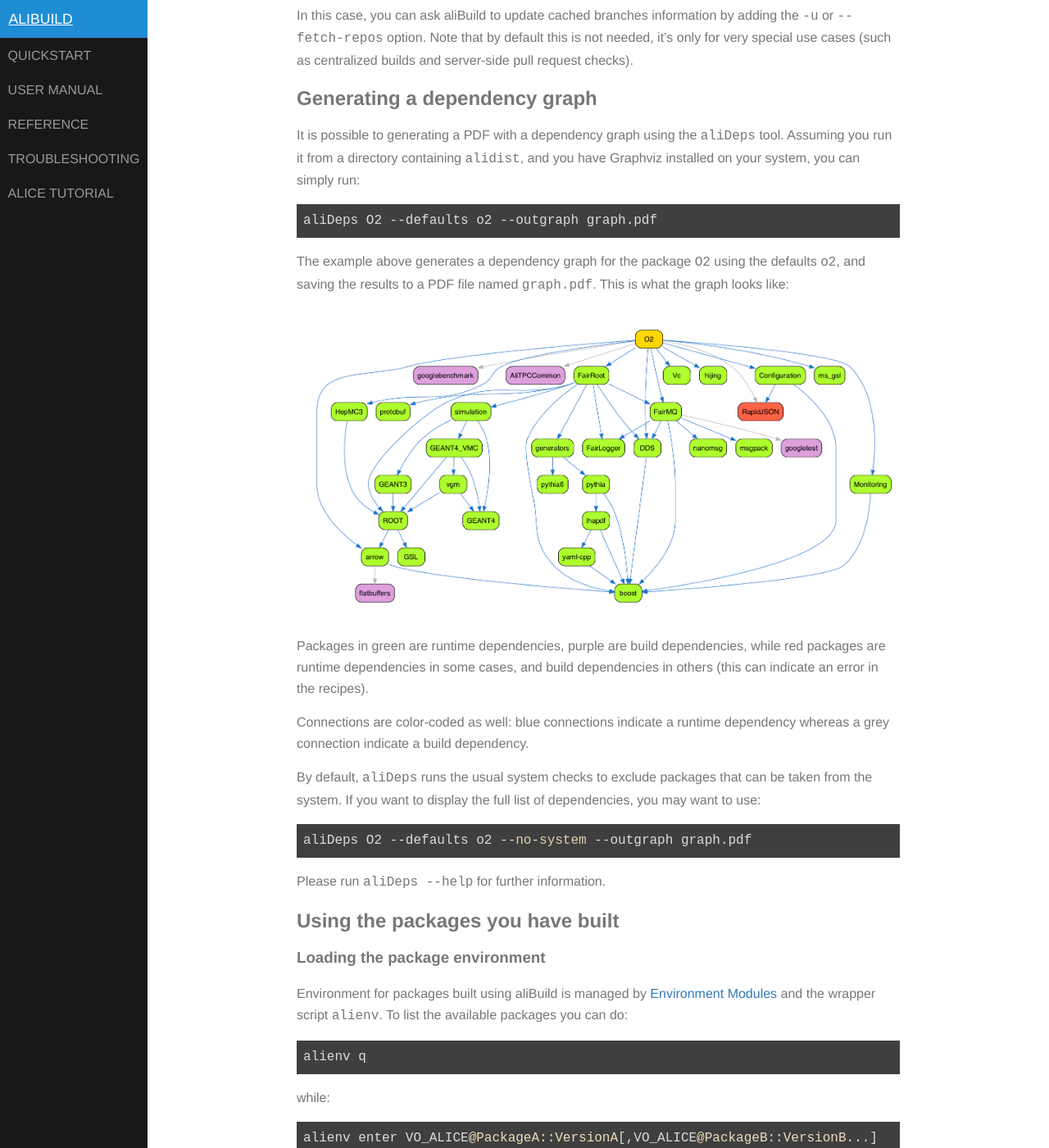
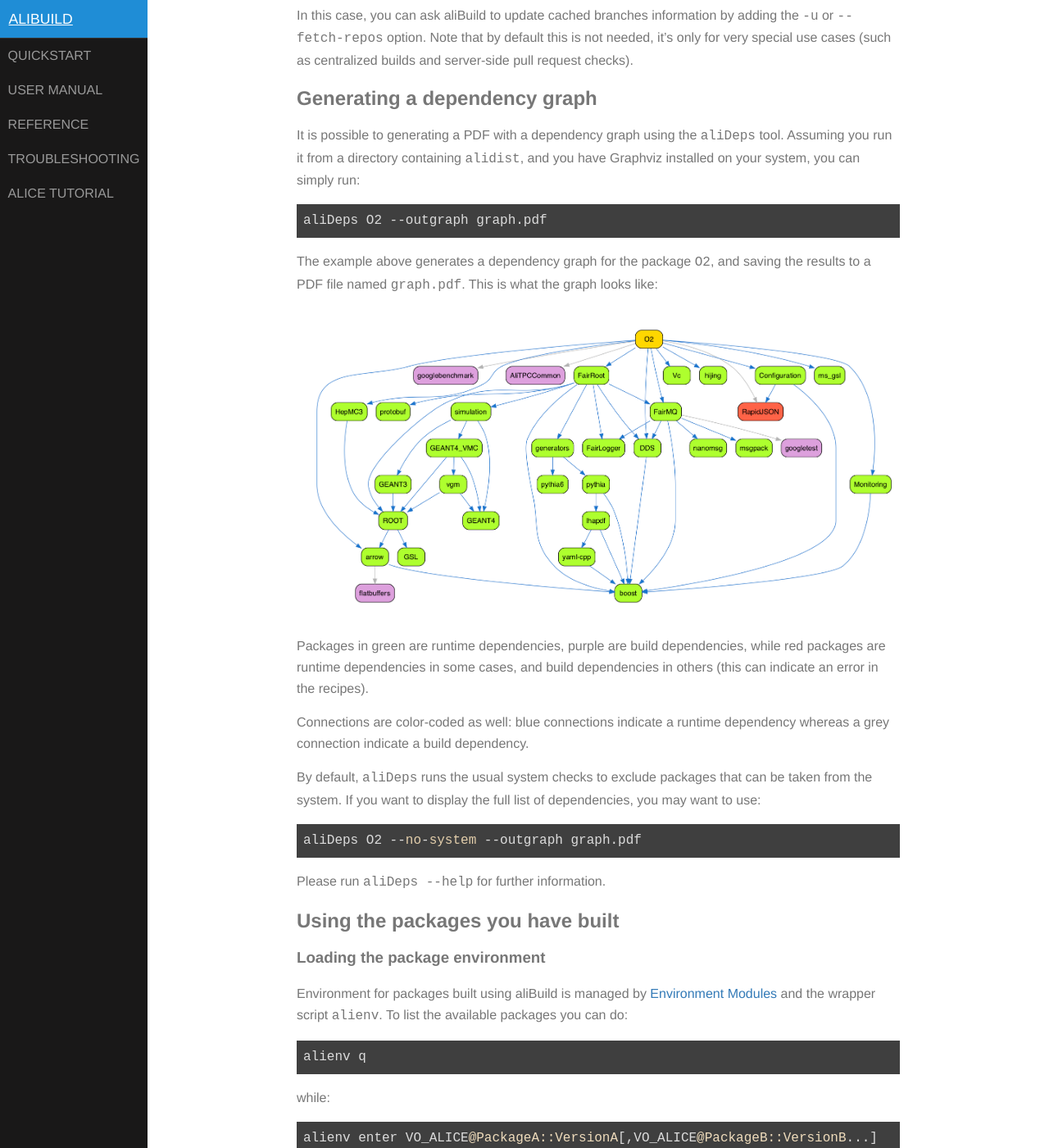
Before and after one commit to alisw/alibuild, a Jekyll site: the page built from docs/user.markdown, in a window 1280 px wide and 1400 px high, scrolled down 7021 px. Shown: the whole window at 82% size. Built offline with Jekyll 4.4.1, drawn with Linux system fonts in a browser that asks for light colours.

Commit message:
Update documentation for --defaults o2

```diff
--- a/docs/user.markdown
+++ b/docs/user.markdown
@@ -343,11 +343,10 @@ It is possible to generating a PDF with a dependency graph using the `aliDeps`
 tool. Assuming you run it from a directory containing `alidist`, and you have
 Graphviz installed on your system, you can simply run:
 
-    aliDeps O2 --defaults o2 --outgraph graph.pdf
+    aliDeps O2 --outgraph graph.pdf
 
-The example above generates a dependency graph for the package `O2` using the
-defaults `o2`, and saving the results to a PDF file named `graph.pdf`. This is
-what the graph looks like:
+The example above generates a dependency graph for the package `O2`, and saving
+the results to a PDF file named `graph.pdf`. This is what the graph looks like:
 
 ![drawing](deps.png)
 
@@ -362,7 +361,7 @@ By default, `aliDeps` runs the usual system checks to exclude packages that can
 be taken from the system. If you want to display the full list of dependencies,
 you may want to use:
 
-    aliDeps O2 --defaults o2 --no-system --outgraph graph.pdf
+    aliDeps O2 --no-system --outgraph graph.pdf
 
 Please run `aliDeps --help` for further information.
 
```
